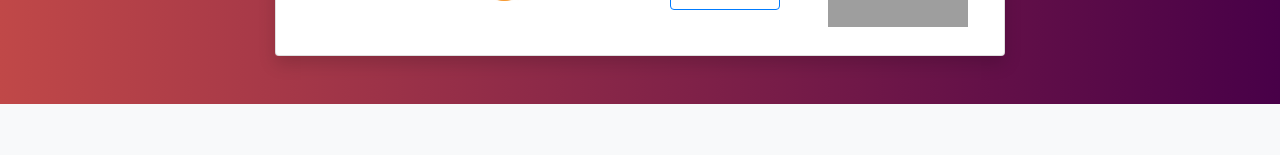
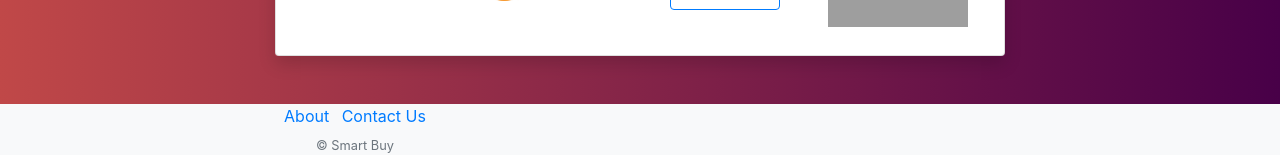
Before and after one commit to AshutoshJawanpuria/Smart-Buy, a Django app: template templates/counter.html in a window 1280 px wide. Shown: the part 1801-1956 px from the top of the page. Before the commit the page ends 1905 px from the top, so only its background shows below. Run offline with Django 4.2, Linux system fonts and the light colour scheme; the template is opened without the code that fills it: most values are stand-ins (such as "Sample title", 1, 10 or a date in 2020); some libraries are stand-ins or nearby versions; grey boxes are pictures that could not be loaded.

Commit message:
10th Changes

```diff
--- a/templates/counter.html
+++ b/templates/counter.html
@@ -513,6 +513,34 @@ img {
     </div>
 
 </div>
+
+<footer class="footer bg-light">
+    <div class="container">
+        <div class="row">
+            <div class="col-lg-6 h-100 text-center text-lg-start my-auto">
+                <ul class="list-inline mb-2">
+                    <li class="list-inline-item"><a href="#!">About</a></li>
+                    <!-- <li class="list-inline-item">⋅</li> -->
+                    <li class="list-inline-item"><a href="#!">Contact Us</a></li>
+                </ul>
+                <p class="text-muted small mb-4 mb-lg-0">&copy; Smart Buy</p>
+            </div>
+            <div class="col-lg-6 h-100 text-center text-lg-end my-auto">
+                <ul class="list-inline mb-0">
+                    <li class="list-inline-item me-4">
+                        <a href="#!"><i class="bi-facebook fs-3"></i></a>
+                    </li>
+                    <li class="list-inline-item me-4">
+                        <a href="#!"><i class="bi-twitter fs-3"></i></a>
+                    </li>
+                    <li class="list-inline-item">
+                        <a href="#!"><i class="bi-instagram fs-3"></i></a>
+                    </li>
+                </ul>
+            </div>
+        </div>
+    </div>
+</footer>
                                 <script type='text/javascript' src='https://stackpath.bootstrapcdn.com/bootstrap/4.3.1/js/bootstrap.bundle.min.js'></script>
                                 <script type='text/javascript' src=''></script>
                                 <script type='text/javascript' src=''></script>
@@ -827,4 +855,5 @@ img {
 
                                             });
                                  </script>
+
                             </html>
```
Also changed, not shown: myapp/views.py (+2 -7 lines), templates/mylist.html (+10 -37 lines).
